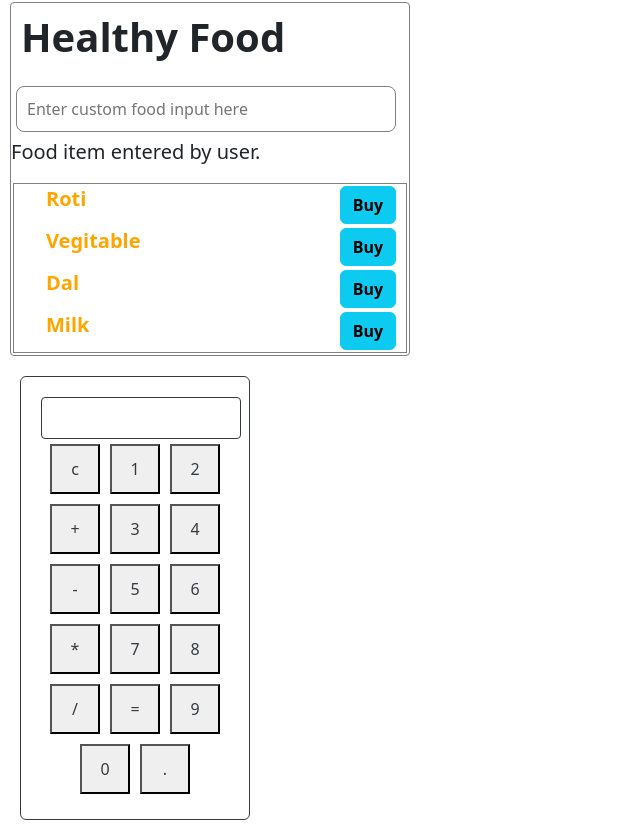
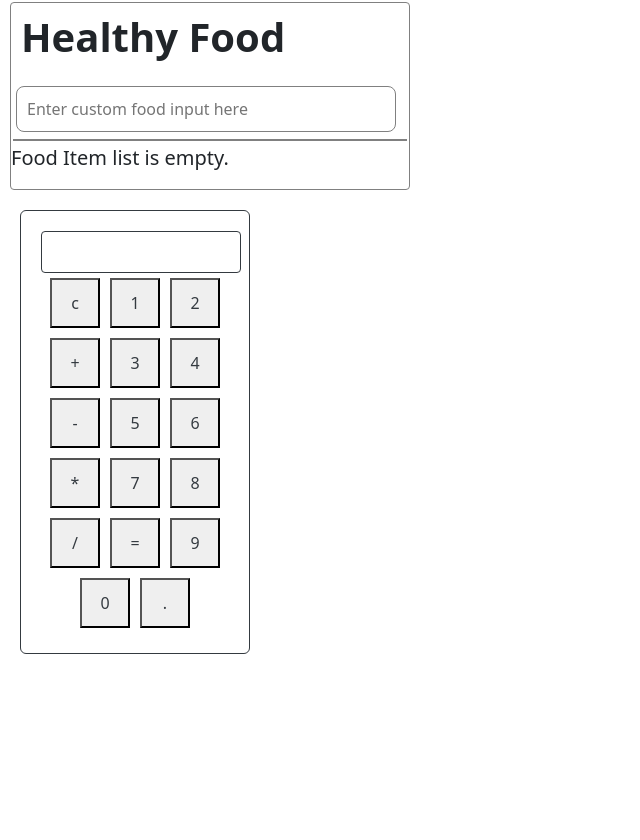
Before and after one commit to pujarajale/my-first-app, a React (Vite) app: page / in a window 1280 px wide. Shown: the part 980-1820 px from the top of the page, without its empty margins (0-640 px from the left). After the commit the page ends 1654 px from the top, so only its background shows below. Built offline with nearby package versions, Linux system fonts and the light colour scheme.

Commit message:
added input to insert new item value using eventHandling

```diff
--- a/src/App.jsx
+++ b/src/App.jsx
@@ -9,8 +9,10 @@ import ClockHeader from "./components/ClockHeader";
 import TodoItems from "./components/TodoItems";
 import ClockTime from "./components/ClockTime";
 import MapMethod from "./components/MapMethod";
-import FoodItems from "./components/foodItems";
+import FoodItems from "./components/FoodItems";
 import Calculatorv1 from "./components/Calculatorv1";
+import { useState } from "react";
+
 const App = () => {
   const todoList = [
     {
@@ -27,7 +29,6 @@ const App = () => {
     },
   ];
 
-  const foodItemsArr = ["Roti", "Vegitable", "Dal", "Milk"];
   return (
     <>
       <h1>Hello, Welcome to my first react App</h1>
@@ -45,7 +46,7 @@ const App = () => {
         <ClockTime></ClockTime>
       </div>
       <MapMethod></MapMethod>
-      <FoodItems foodItems={foodItemsArr}></FoodItems>
+      <FoodItems></FoodItems>
       <Calculatorv1></Calculatorv1>
     </>
   );
--- a/src/components/FoodInput.jsx
+++ b/src/components/FoodInput.jsx
@@ -1,5 +1,5 @@
 import styles from "./FoodInput.module.css";
-const FoodInput = ({ handleChange }) => {
+const FoodInput = ({ handleKeyDown }) => {
   return (
     <>
       <input
@@ -7,7 +7,7 @@ const FoodInput = ({ handleChange }) => {
         type="text"
         placeholder="Enter custom food input here"
         className={styles.foodInput}
-        onChange={handleChange}
+        onKeyDown={handleKeyDown}
       ></input>
     </>
   );
--- a/src/components/FoodItemError.jsx
+++ b/src/components/FoodItemError.jsx
@@ -1,5 +1,5 @@
 const FoodItemError = ({ foodItem }) => {
-  return <>{foodItem.length === 0 ? <p>Food Item list is empty.</p> : null}</>;
+  return <>{foodItem?.length === 0 ? <p>Food Item list is empty.</p> : null}</>;
 };
 
 export default FoodItemError;
--- a/src/components/FoodItems.jsx
+++ b/src/components/FoodItems.jsx
@@ -4,24 +4,27 @@ import CommonContainer from "./CommonContainer";
 import FoodInput from "./FoodInput";
 import { useState } from "react";
 
-const FoodItems = ({ foodItems }) => {
-  // const foodItems = ["Veg Pizza", "Veg Burger", "Paneer Wrap", "Cold Coffee"];
-  const [textToShow, setTextToShow] = useState("Food item entered by user.");
+const FoodItems = () => {
+  const [foodItems, setFoodItems] = useState([]);
+
   //handling on click event.
   const handleBuyClick = (foodItem) => {
     console.log(`${foodItem} being bought.`);
   };
 
-  const handleOnChange = (event) => {
-    console.log(event.target.value);
-    setTextToShow(event.target.value);
+  const handleOnKeyDown = (event) => {
+    if (event.key === "Enter") {
+      let newFoodItem = event?.target?.value;
+      event.target.value = "";
+      let newItems = [...foodItems, newFoodItem];
+      setFoodItems(newItems);
+    }
   };
   return (
     <>
       <CommonContainer>
         <h1>Healthy Food</h1>
-        <FoodInput handleChange={handleOnChange}></FoodInput>
-        <p>{textToShow}</p>
+        <FoodInput handleKeyDown={handleOnKeyDown}></FoodInput>
         <FoodItemList
           foodItem={foodItems}
           handleClick={(foodItem) => {
```
